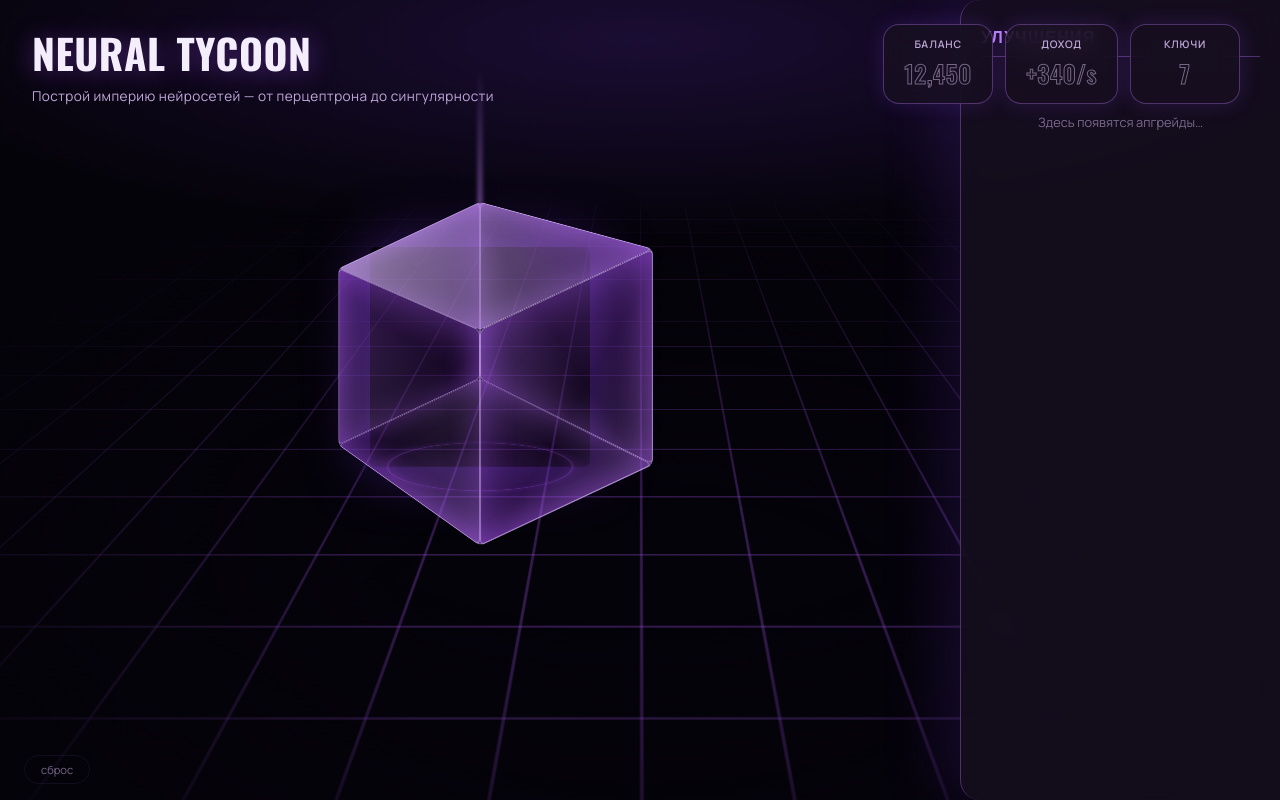
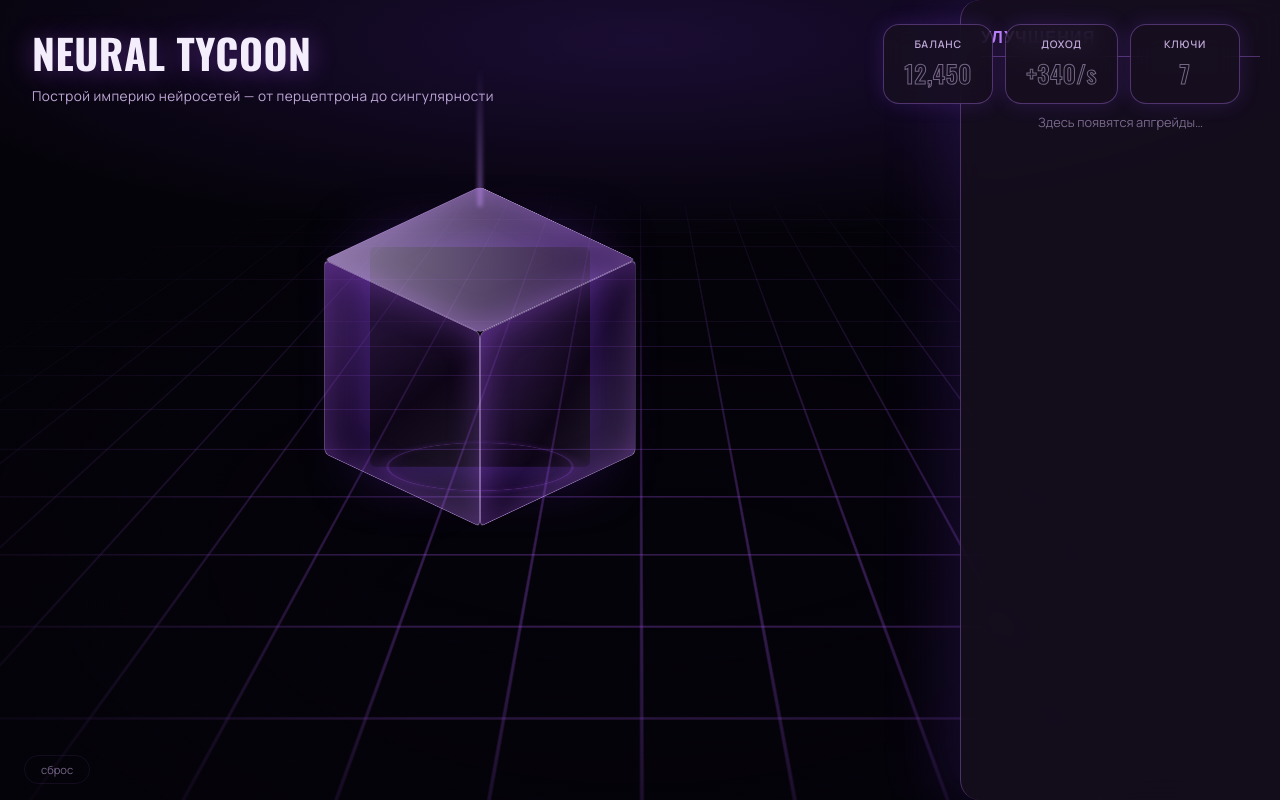
Before and after one commit to a80479314-a11y/neural-tycoon, a React (Vite) app: page / in a window 1280 px wide. Built offline with nearby package versions, Linux system fonts and the light colour scheme.

Commit message:
task snapshot e18150a3-fefe-43d9-939e-d7ce34fc7225

```diff
--- a/styles.css
+++ b/styles.css
@@ -206,7 +206,6 @@ body {
 .cube-scene {
   position: absolute;
   inset: 0;
-  perspective: 1100px;
   transform-style: preserve-3d;
   transform: rotateX(-28deg) rotateY(45deg);
 }
@@ -233,6 +232,7 @@ body {
   border: 1.5px solid rgba(216, 180, 254, 0.6);
   background: linear-gradient(135deg, rgba(168, 85, 247, 0.30), rgba(88, 28, 135, 0.10) 55%, rgba(216, 180, 254, 0.16));
   box-shadow: inset 0 0 44px rgba(168, 85, 247, 0.35);
+  backface-visibility: hidden;
 }
 
 .cube__face--top {
```
